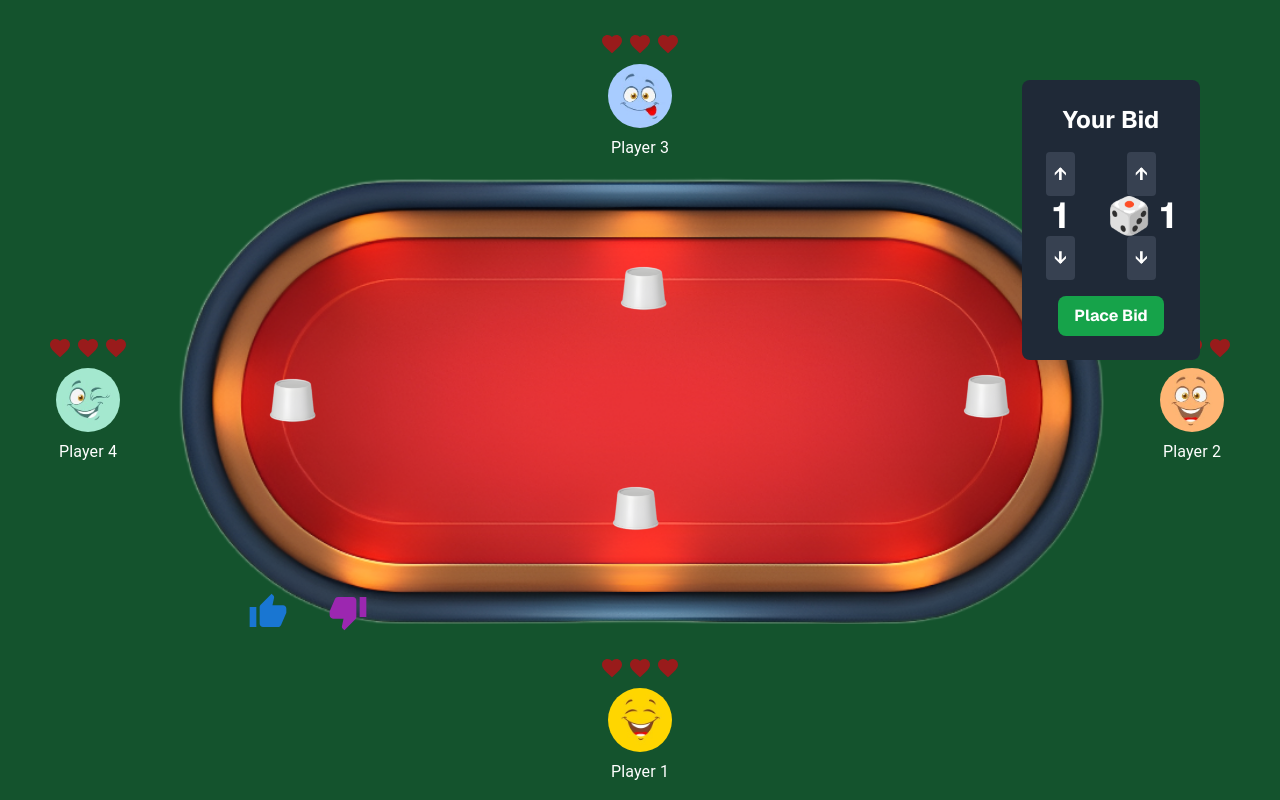
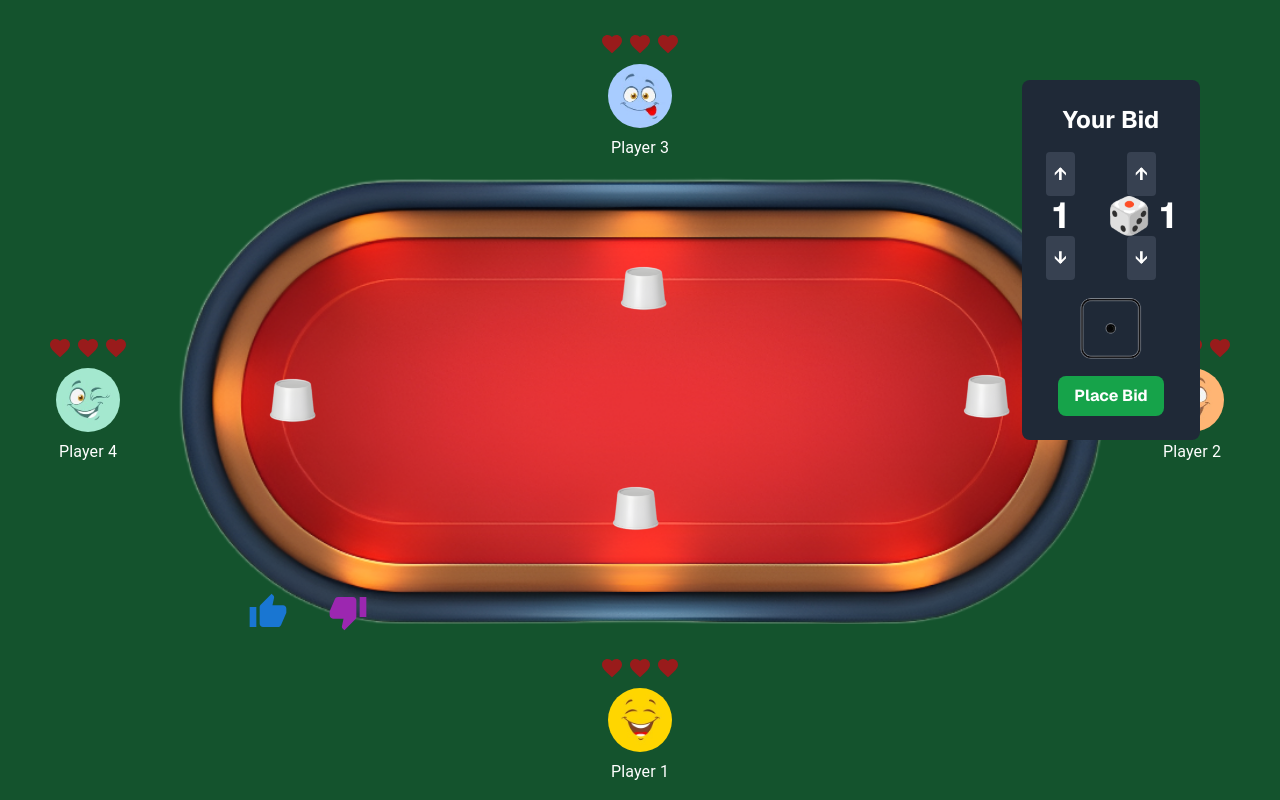
Before and after one commit to rakenduste-programmeerimine-2024/perudo-palace, a Next.js app: page /gamepage in a window 1280 px wide. Both pictures are taken after a click on the button "START GAME". Built offline with nearby package versions, Linux system fonts and the light colour scheme.

Commit message:
add new future
täringu silmade suurendamisel kuvatakse uus pilt täringu silmadest ehk teisisõnu pildina kuvatakse täring

```diff
--- a/components/pages/gamepage.tsx
+++ b/components/pages/gamepage.tsx
@@ -186,6 +186,13 @@ const GamePage: React.FC = () => {
                 </button>
               </div>
             </div>
+            {/* Dice Image */}
+            <div
+                className="mt-4 w-16 h-16 bg-cover bg-center"
+                style={{
+                backgroundImage: `url('/image/dice${diceValue}.png')`,
+                }}
+            ></div>
             <button className="bg-green-600 px-4 py-2 rounded-lg hover:bg-green-500 font-bold">
               Place Bid
             </button>
```
